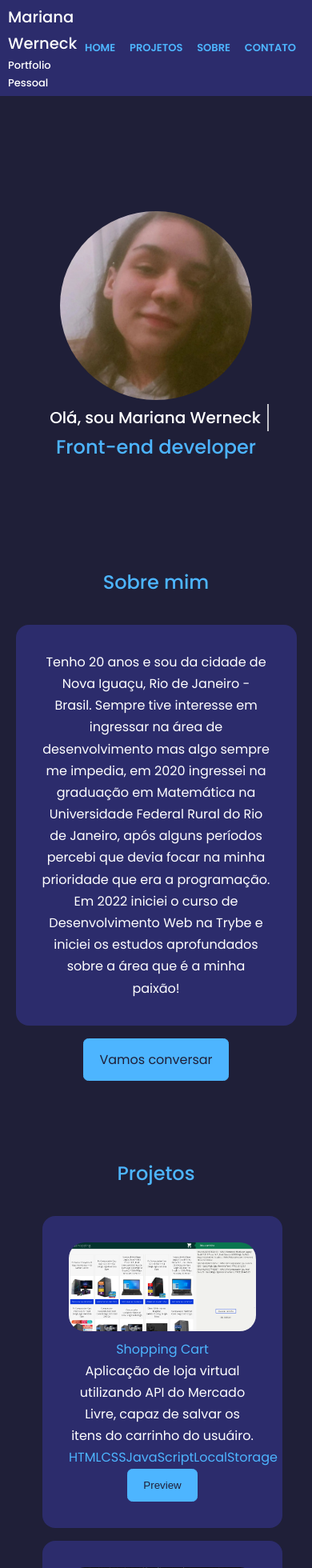
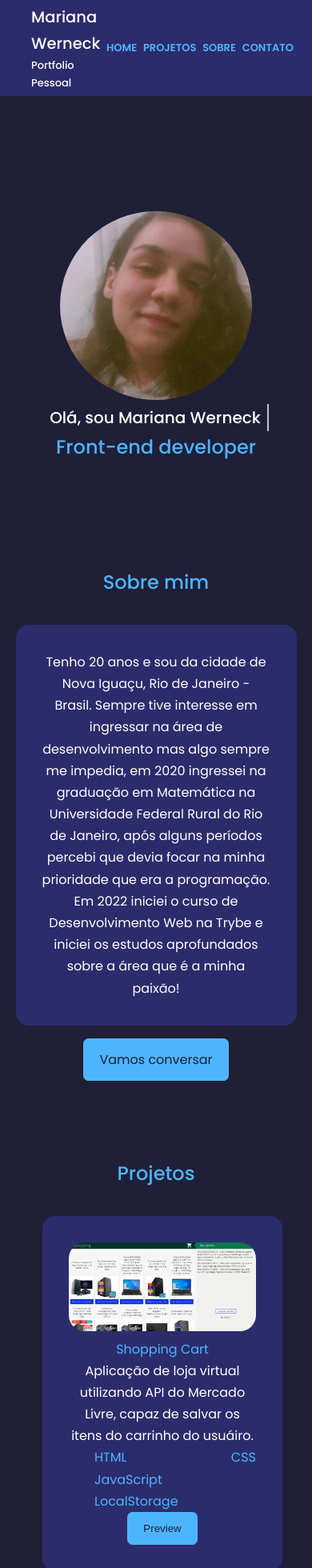
Before and after one commit to mariyzx/portfolio, a React (Create React App) app: page / in a window 390 px wide. Shown: the top 1960 px of the page at 80% size. Built offline with nearby package versions, Linux system fonts and the light colour scheme.

Commit message:
Adicionando correção de estilização

```diff
--- a/src/App.css
+++ b/src/App.css
@@ -231,8 +231,10 @@ nav > ul > li {
 }
 
 .tech ul {
+  align-items: center;
   display: flex;
-  justify-content: space-around;
+  flex-wrap: wrap;
+  justify-content: space-between;
   list-style: none;
 }
 
@@ -305,6 +307,7 @@ input, textarea {
 
   .header__container {
     width: 100%;
+    height: 123px;
   }
 
   nav > ul {
@@ -312,6 +315,14 @@ input, textarea {
     flex-direction: row;
     list-style: none;
     padding: 0;
+  }
+
+  .header__container > div {
+    margin-left: 10px;
+  }
+
+  .links-header {
+    margin-right: 2rem;
   }
 
   .hello {
@@ -331,8 +342,10 @@ input, textarea {
   }
 
   .container.contact_container {
+    margin-left: 24%;
     grid-template-columns: 1fr;
     gap: 2rem;
+    width: 50%;
   }
 }
 
@@ -348,16 +361,11 @@ input, textarea {
   }
 
   .header__container > div {
-    margin-left: 10px;
-    padding: 0rem;
-  }
-
-  .header__container li {
-    margin-right: 10px;
+    margin-left: 10%;
   }
 
   .links-header {
-    margin-right: 10px;
+    margin-right: 10%;
   }
 
   .main-content {
@@ -378,11 +386,11 @@ input, textarea {
   }
 
   .tech li {
-    margin: 0;
+    gap: 2%;
   }
 
   .contact_option {
-    width: 90%;
+    width: 88%;
   }
 
   form {
@@ -391,5 +399,6 @@ input, textarea {
 
   .container.contact_container {
     width: 80%;
+    margin-left: 12%;
   }
 }
```
